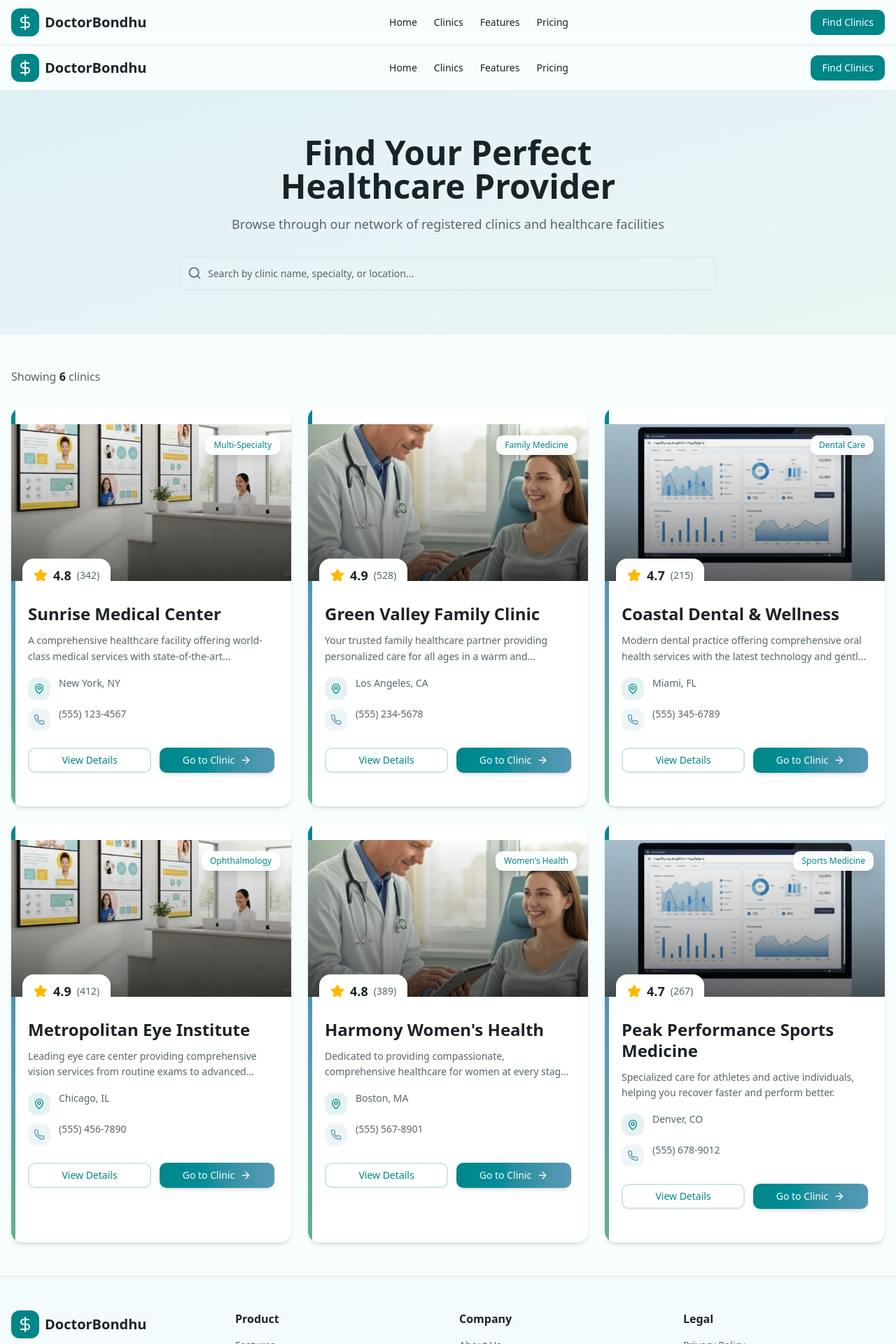
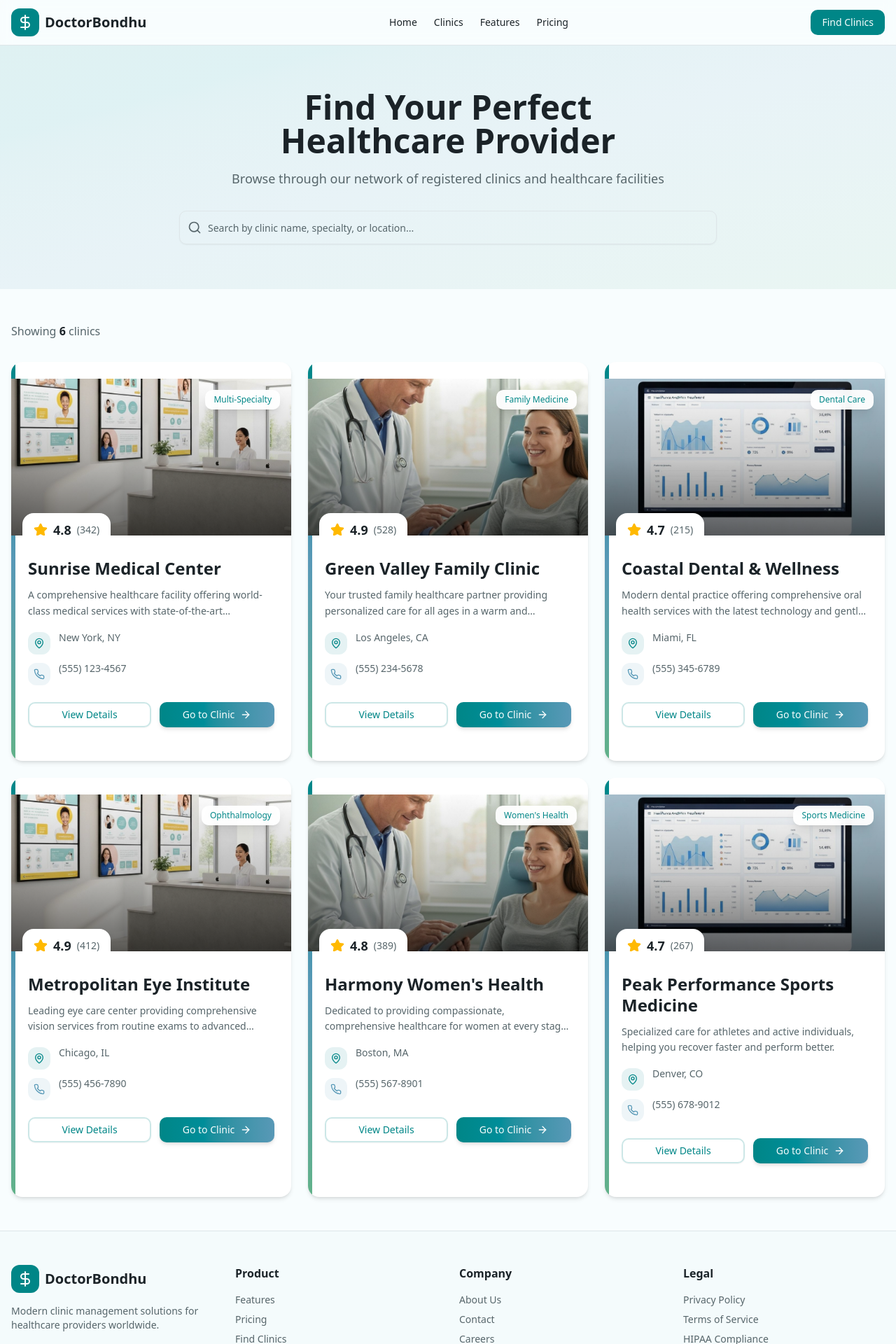
Before and after one commit to muntashir-wahid/doctor-bondhu-nextjs, a Next.js app: page /clinics in a window 1280 px wide. Shown: the top 1920 px of the page at 70% size. Built offline with nearby package versions, Linux system fonts and the light colour scheme.

Commit message:
fixed double header and footer issues

```diff
--- a/app/(public)/clinics/[id]/loading.tsx
+++ /dev/null
@@ -1,3 +0,0 @@
-export default function Loading() {
-  return null
-}
--- a/app/(public)/clinics/[id]/page.tsx
+++ b/app/(public)/clinics/[id]/page.tsx
@@ -23,7 +23,6 @@ export default function ClinicDetailsPage({
 
   return (
     <div className="min-h-screen">
-      <Header />
       <main>
         {/* Hero Section */}
         <section className="relative h-[400px] w-full overflow-hidden">
@@ -197,7 +196,6 @@ export default function ClinicDetailsPage({
           </div>
         </section>
       </main>
-      <Footer />
     </div>
   );
 }
--- a/app/(public)/clinics/page.tsx
+++ b/app/(public)/clinics/page.tsx
@@ -8,7 +8,6 @@ import { Input } from "@/components/ui/input";
 export default function ClinicsPage() {
   return (
     <div className="min-h-screen">
-      <Header />
       <main>
         <section className="bg-gradient-to-br from-primary/10 via-secondary/10 to-accent/10 py-16">
           <div className="container mx-auto px-4">
@@ -52,7 +51,6 @@ export default function ClinicsPage() {
           </div>
         </section>
       </main>
-      <Footer />
     </div>
   );
 }
```
